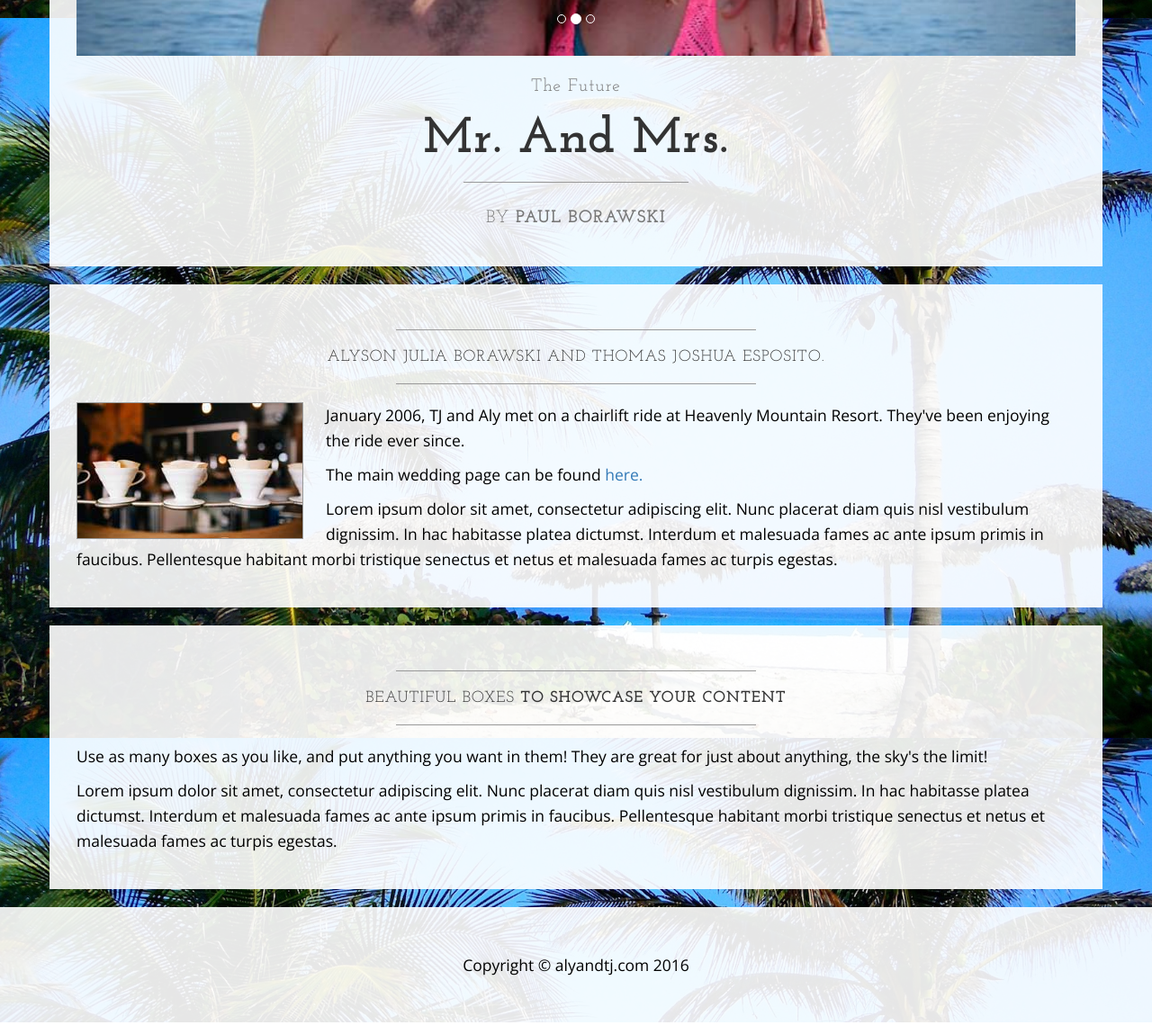
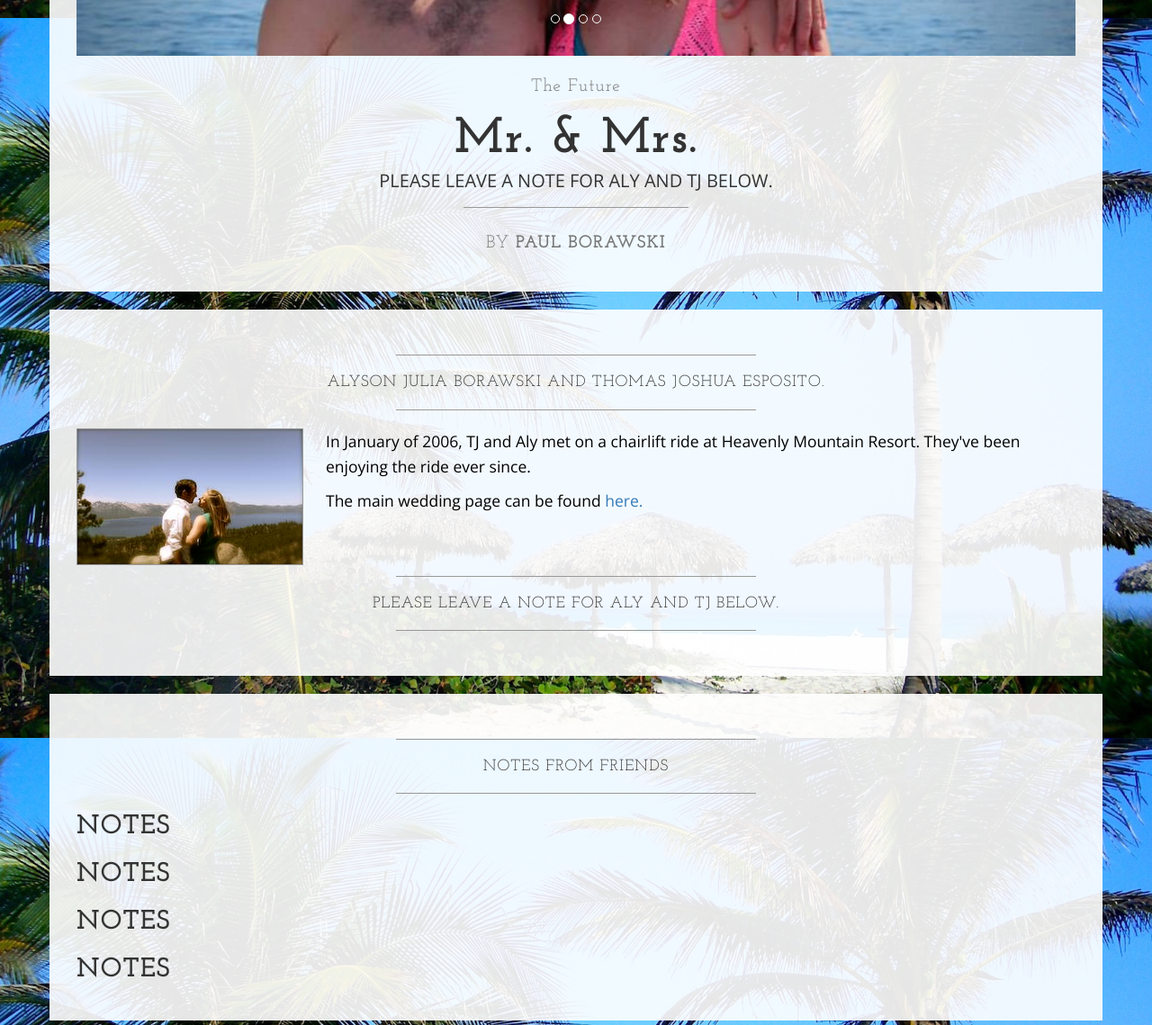
Before and after one commit to iAmNawa/alyandtj.com, a plain HTML site: page public/index.html in a window 1280 px wide. Shown: the part 780-1919 px from the top of the page at 90% size. Drawn offline with nearby package versions, Linux system fonts and the light colour scheme.

Commit message:
extra pic

```diff
--- a/public/css/business-casual.css
+++ b/public/css/business-casual.css
@@ -143,6 +143,10 @@ footer p {
   color: #2D78A9;
 }
 
+#noteBelow {
+  font-size: 20px;
+}
+
 @media screen and (min-width:768px) {
     .brand {
         display: inherit;
--- a/public/index.html
+++ b/public/index.html
@@ -33,8 +33,8 @@
 
 <body>
 
-    <div class="brand">Aly and TJ</div>
-    <div class="address-bar">Countdown to the wedding of Alyson Julia and Thomas Joshua.</div>
+    <div class="brand">Aly &amp; TJ</div>
+    <div class="address-bar">Countdown to the wedding of Alyson Julia and Thomas Joshua</div>
 
     <!-- Navigation -->
     <nav class="navbar navbar-default" role="navigation">
@@ -75,6 +75,7 @@
                             <li data-target="#carousel-example-generic" data-slide-to="0" class="active"></li>
                             <li data-target="#carousel-example-generic" data-slide-to="1"></li>
                             <li data-target="#carousel-example-generic" data-slide-to="2"></li>
+                            <li data-target="#carousel-example-generic" data-slide-to="3"></li>
                         </ol>
 
                         <!-- Wrapper for slides -->
@@ -87,6 +88,9 @@
                             </div>
                             <div class="item">
                                 <img class="img-responsive img-full" src="img/three.jpg" alt="">
+                            </div>
+                            <div class="item">
+                                <img class="img-responsive img-full" src="img/four.jpeg" alt="">
                             </div>
                         </div>
 
@@ -101,7 +105,10 @@
                     <h2 class="brand-before">
                         <small>The future</small>
                     </h2>
-                    <h1 class="brand-name">Mr. and Mrs.</h1>
+                    <h1 class="brand-name">Mr. &amp; Mrs.</h1>
+                    <div id="noteBelow">
+                      PLEASE LEAVE A NOTE FOR ALY AND TJ BELOW.
+                    </div>
                     <hr class="tagline-divider">
                     <h2>
                         <small>By
@@ -119,11 +126,14 @@
                     <h2 class="intro-text text-center">Alyson Julia Borawski and Thomas Joshua Esposito.
                     </h2>
                     <hr>
-                    <img class="img-responsive img-border img-left" src="img/intro-pic.jpg" alt="">
+                    <img class="img-responsive img-border img-left" src="img/alytj.jpeg" alt="">
                     <hr class="visible-xs">
-                    <p>January 2006, TJ and Aly met on a chairlift ride at Heavenly Mountain Resort. They've been enjoying the ride ever since.</p>
-                    <p>The main wedding page can be found <a href="https://www.theknot.com/us/aly-borawski-and-tj-esposito-nov-2016">here.</a></p>
-                    <p>Lorem ipsum dolor sit amet, consectetur adipiscing elit. Nunc placerat diam quis nisl vestibulum dignissim. In hac habitasse platea dictumst. Interdum et malesuada fames ac ante ipsum primis in faucibus. Pellentesque habitant morbi tristique senectus et netus et malesuada fames ac turpis egestas.</p>
+                    <p>In January of 2006, TJ and Aly met on a chairlift ride at Heavenly Mountain Resort. They've been enjoying the ride ever since.</p>
+                    <p>The main wedding page can be found <a href="https://www.theknot.com/us/aly-borawski-and-tj-esposito-nov-2016">here.</a></p><br><br>
+                    <hr>
+                    <h2 class="intro-text text-center">Please leave a note for Aly and TJ below.
+                    </h2>
+                    <hr>
                 </div>
             </div>
         </div>
@@ -132,12 +142,13 @@
             <div class="box">
                 <div class="col-lg-12">
                     <hr>
-                    <h2 class="intro-text text-center">Beautiful boxes
-                        <strong>to showcase your content</strong>
+                    <h2 class="intro-text text-center">Notes from friends
                     </h2>
                     <hr>
-                    <p>Use as many boxes as you like, and put anything you want in them! They are great for just about anything, the sky's the limit!</p>
-                    <p>Lorem ipsum dolor sit amet, consectetur adipiscing elit. Nunc placerat diam quis nisl vestibulum dignissim. In hac habitasse platea dictumst. Interdum et malesuada fames ac ante ipsum primis in faucibus. Pellentesque habitant morbi tristique senectus et netus et malesuada fames ac turpis egestas.</p>
+                    <h2>notes</h2>
+                    <h2>notes</h2>
+                    <h2>notes</h2>
+                    <h2>notes</h2>
                 </div>
             </div>
         </div>
```
Also changed, not shown: public/img/alytj.jpeg (added), public/img/four.jpeg (added).
